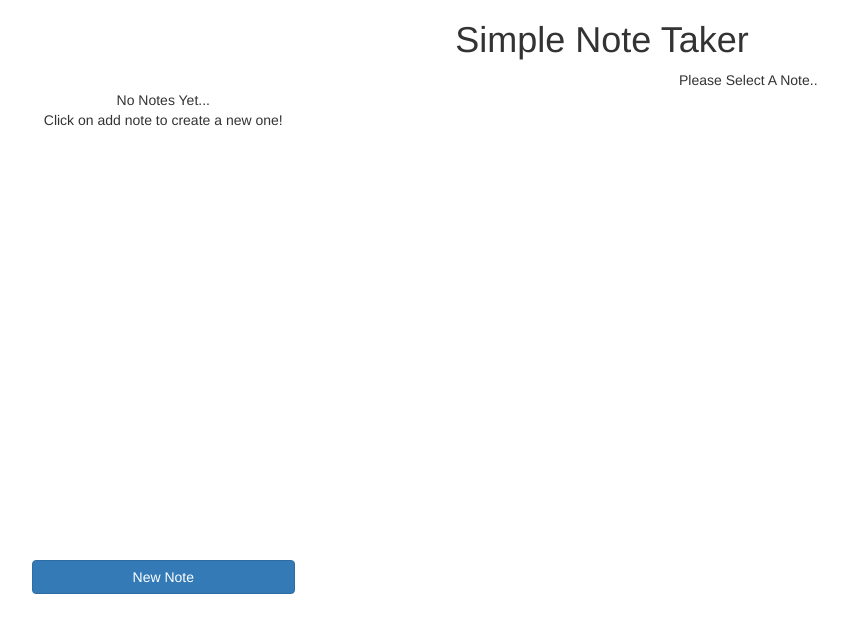
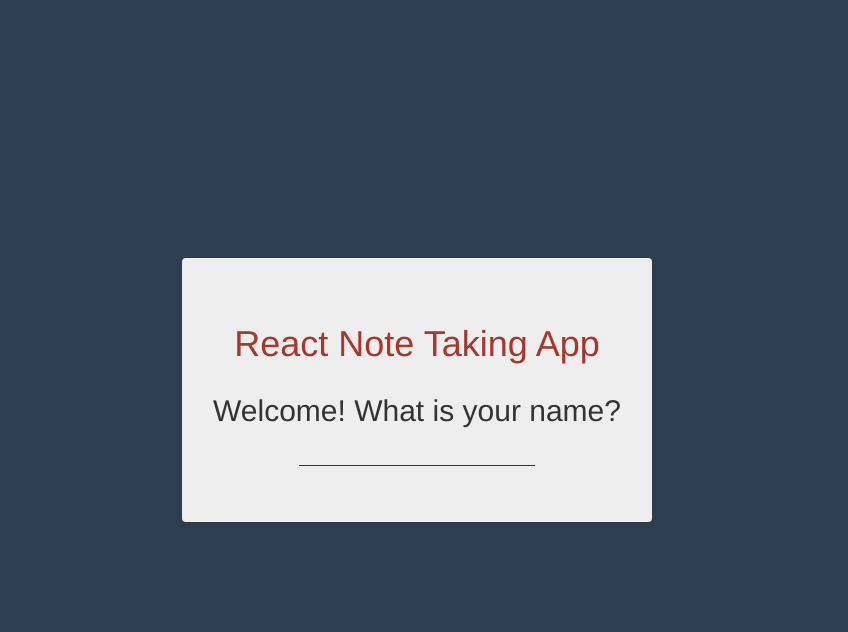
Before and after one commit to nndd91/simple_react_note_taker, a React app: page / in a window 1280 px wide. Shown: the whole page, without its empty margins (38-886 px from the left). Built offline with nearby package versions, Linux system fonts and the light colour scheme.

Commit message:
Add react router and styling

```diff
--- a/package.json
+++ b/package.json
@@ -5,6 +5,7 @@
   "dependencies": {
     "react": "^16.0.0",
     "react-dom": "^16.0.0",
+    "react-router-dom": "^4.2.2",
     "react-scripts": "1.0.14"
   },
   "scripts": {
--- a/src/assets/App.css
+++ b/src/assets/App.css
@@ -26,3 +26,19 @@
   from { transform: rotate(0deg); }
   to { transform: rotate(360deg); }
 }
+
+.name-input {
+  border: 0px;
+  border-bottom: 1px solid #333;
+  font-size: 18px;
+  text-align: center;
+  background: none;
+}
+
+input:focus.name-input {
+  outline: none;
+}
+
+body {
+  color: white;
+}
--- a/src/component/App.js
+++ b/src/component/App.js
@@ -1,79 +1,60 @@
 import React, { Component } from 'react'
+import { Route, Switch } from 'react-router-dom'
+
 import '../assets/App.css'
-import SideBar from './sidebar'
-import Editor from './editor'
+
+// Components
+import NoteTaker from './note_taker'
+import Welcome from './welcome'
 
 class App extends Component {
   constructor (props) {
     super(props)
     this.state = {
-      noteList: [],
-      activeNoteIndex: ''
+      name: ''
     }
-  }
-
-  addNewNote () {
-    let newList = this.state.noteList
-    newList.push({title: `Note ${newList.length + 1}`, content: ''})
-    this.setState({
-      noteList: newList,
-      activeNoteIndex: newList.length - 1
-    }, () => console.log(this.state))
-  }
-
-  editNote (noteIndex) {
-    this.setState({
-      activeNoteIndex: noteIndex
-    })
-  }
-
-  handleTitleChange (e) {
-    const { activeNoteIndex, noteList } = this.state
-    let note = { ...noteList[activeNoteIndex], title: e.target.value }
-    noteList[activeNoteIndex] = note
-    this.setState({
-      noteList: noteList
-    })
-  }
-
-  handleContentChange (e) {
-    const { activeNoteIndex, noteList } = this.state
-    let note = { ...noteList[activeNoteIndex], content: e.target.value }
-    noteList[activeNoteIndex] = note
-    this.setState({
-      noteList: noteList
-    })
   }
 
   render () {
     return (
-      <div className='App'>
+      <div className='container-fluid' style={{backgroundColor: '#2c3e4f', minHeight: '100vh', minWidth: '100vh'}}>
         <link
           href='https://maxcdn.bootstrapcdn.com/bootstrap/3.3.7/css/bootstrap.min.css'
           rel='stylesheet'
         />
-        <h1>Simple Note Taker</h1>
-        <div className='container'>
-          <div className='row'>
-            <div className='col-xs-3'>
-              <SideBar
-                noteList={this.state.noteList}
-                activeNoteIndex={this.state.activeNoteIndex}
-                addNewNote={() => this.addNewNote()}
-                editNote={(e) => this.editNote(e)}
-              />
-            </div>
-            <div className='col-xs-9'>
-              <Editor
-                activeNote={this.state.noteList[this.state.activeNoteIndex]}
-                handleTitleChange={(e) => this.handleTitleChange(e)}
-                handleContentChange={(e) => this.handleContentChange(e)}
-              />
-            </div>
-          </div>
-        </div>
+        <Switch>
+          <Route
+            path='/notetaker'
+            render={
+              props => (
+                <NoteTaker
+                  {...props}
+                  name={this.state.name}
+                />
+              )
+            } />
+          <Route
+            exact
+            path='/'
+            render={
+              props => (
+                <Welcome
+                  {...props}
+                  name={this.state.name}
+                  updateName={(v) => this.updateName(v)}
+                />
+              )
+            } />
+        </Switch>
       </div>
     )
+  }
+
+  updateName (value) {
+    console.log(value)
+    this.setState({
+      name: value
+    })
   }
 }
 
--- a/src/component/editor.js
+++ b/src/component/note_taker/editor.js
@@ -9,7 +9,7 @@ const Editor = (props) => {
     )
   } else {
     return (
-      <div className='form-group'>
+      <div className='form-group' style={{backgroundColor: '#eeeeee'}}>
         <input
           value={props.activeNote.title}
           style={{width: '100%'}}
--- /dev/null
+++ b/src/component/note_taker/index.js
@@ -0,0 +1,87 @@
+import React, { Component } from 'react'
+import '../../assets/App.css'
+import SideBar from './sidebar'
+import Editor from './editor'
+
+class NoteTaker extends Component {
+  constructor (props) {
+    super(props)
+    this.state = {
+      noteList: [],
+      activeNoteIndex: ''
+    }
+  }
+
+  componentDidMount () {
+    console.log(this.props)
+    if (this.props.name === '') {
+      this.props.history.push('/')
+    }
+  }
+
+  addNewNote () {
+    let newList = this.state.noteList
+    newList.push({title: `Note ${newList.length + 1}`, content: ''})
+    this.setState({
+      noteList: newList,
+      activeNoteIndex: newList.length - 1
+    }, () => console.log(this.state))
+  }
+
+  editNote (noteIndex) {
+    this.setState({
+      activeNoteIndex: noteIndex
+    })
+  }
+
+  handleTitleChange (e) {
+    const { activeNoteIndex, noteList } = this.state
+    let note = { ...noteList[activeNoteIndex], title: e.target.value }
+    noteList[activeNoteIndex] = note
+    this.setState({
+      noteList: noteList
+    })
+  }
+
+  handleContentChange (e) {
+    const { activeNoteIndex, noteList } = this.state
+    let note = { ...noteList[activeNoteIndex], content: e.target.value }
+    noteList[activeNoteIndex] = note
+    this.setState({
+      noteList: noteList
+    })
+  }
+
+  render () {
+    return (
+      <div className='App'>
+        <div style={{display: 'flex', alignItems: 'center', height: '100vh', minWidth: '100vh', justifyContent: 'center'}}>
+          <div className='container' style={{backgroundColor: '#eeeeee', borderRadius: '5px', padding: '20px'}}>
+            <div className='row'>
+              <h1 style={{color: '#a3382c', padding: '10px'}}>{this.props.name}'s Note Taker</h1>
+            </div>
+            <div className='row'>
+              <div className='col-xs-3'>
+                <SideBar
+                  noteList={this.state.noteList}
+                  activeNoteIndex={this.state.activeNoteIndex}
+                  addNewNote={() => this.addNewNote()}
+                  editNote={(e) => this.editNote(e)}
+                />
+              </div>
+              <div className='col-xs-9'>
+                <Editor
+                  activeNote={this.state.noteList[this.state.activeNoteIndex]}
+                  handleTitleChange={(e) => this.handleTitleChange(e)}
+                  handleContentChange={(e) => this.handleContentChange(e)}
+                />
+              </div>
+            </div>
+          </div>
+        </div>
+      </div>
+    )
+  }
+}
+
+export default NoteTaker
--- a/src/component/sidebar.js
+++ b/src/component/note_taker/sidebar.js
@@ -34,7 +34,7 @@ class SideBar extends Component {
 
   render () {
     return (
-      <div>
+      <div style={{backgroundColor: '#eeeeee'}}>
         <ul style={{listStyleType: 'none', height: '480px', paddingLeft: '0px', overflowY: 'scroll'}}>
           {this.renderNotes(this.props.noteList)}
         </ul>
--- /dev/null
+++ b/src/component/welcome/index.js
@@ -0,0 +1,43 @@
+import React, { Component } from 'react'
+import { NavLink } from 'react-router-dom'
+class Welcome extends Component {
+  render () {
+    return (
+      <div className='container'>
+        <div className='row' style={{display: 'flex', alignItems: 'center', height: '100vh', width: '100vh', justifyContent: 'center'}}>
+          <div className='panel' style={{textAlign: 'center', padding: '30px', backgroundColor: '#eeeeee'}}>
+            <div className='panel-body'>
+              <div className='row'>
+                <h1 style={{color: '#a3382c'}}>
+                  React Note Taking App
+                </h1>
+              </div>
+              <div className='row'>
+                <h2>
+                  { this.props.name === ''
+                    ? 'Welcome! What is your name?'
+                    : `Welcome ${this.props.name}!`
+                  }
+                </h2>
+                <input
+                  value={this.props.name}
+                  onChange={e => this.props.updateName(e.target.value)}
+                  className='name-input'
+                  autoFocus
+                />
+              </div>
+              <div className='row' style={{paddingTop: '10px'}}>
+                { this.props.name === ''
+                    ? ''
+                    : <NavLink to='/notetaker' className='btn btn-default'>Proceed</NavLink>
+                }
+              </div>
+            </div>
+          </div>
+        </div>
+      </div>
+    )
+  }
+}
+
+export default Welcome
--- a/src/index.js
+++ b/src/index.js
@@ -1,8 +1,15 @@
 import React from 'react'
 import ReactDOM from 'react-dom'
+import { BrowserRouter as Router } from 'react-router-dom'
 import './index.css'
 import App from './component/App'
 import registerServiceWorker from './registerServiceWorker'
 
-ReactDOM.render(<App />, document.getElementById('root'))
+const RootComponent = () => (
+  <Router>
+    <App />
+  </Router>
+)
+
+ReactDOM.render(<RootComponent />, document.getElementById('root'))
 registerServiceWorker()
```
Also changed, not shown: 1 other file.
